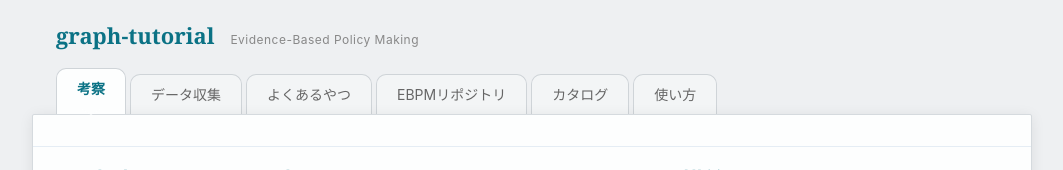
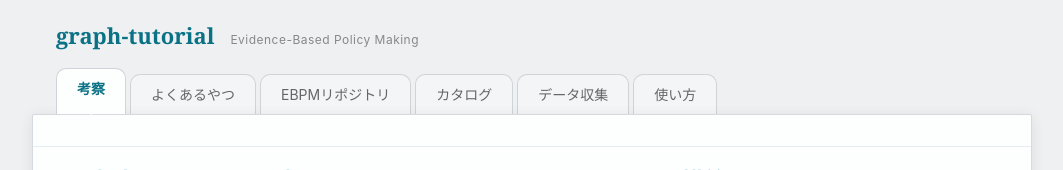
Before and after one commit to watanabe3tipapa/graph-tutorial, a React (Vite) app in the folder client/: page / in a window 1280 px wide. Shown: the top 170 px of the page, without its empty margins (108-1171 px from the left). Built offline with nearby package versions, Linux system fonts and the light colour scheme; the HTML template or start-up script is replaced by a standard one.

Commit message:
chore: タブ順を変更（データ収集をカタログと使い方の間に移動）

```diff
--- a/client/src/App.tsx
+++ b/client/src/App.tsx
@@ -11,10 +11,10 @@ export type Tab = 'consideration' | 'framework' | 'population' | 'repos' | 'cata
 
 const TABS: { id: Tab; label: string }[] = [
   { id: 'consideration', label: '考察' },
-  { id: 'framework', label: 'データ収集' },
   { id: 'population', label: 'よくあるやつ' },
   { id: 'repos', label: 'EBPMリポジトリ' },
   { id: 'catalog', label: 'カタログ' },
+  { id: 'framework', label: 'データ収集' },
   { id: 'usage', label: '使い方' },
 ]
 
```
